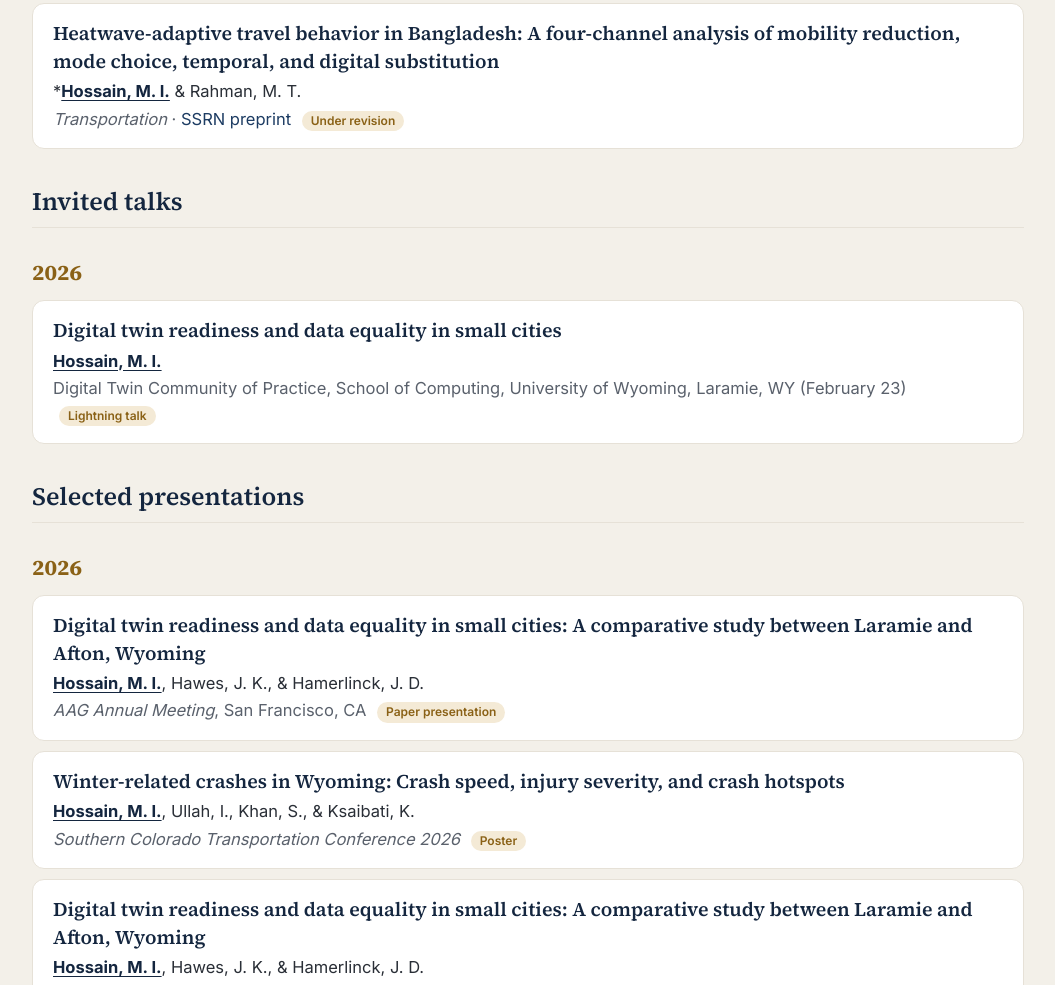
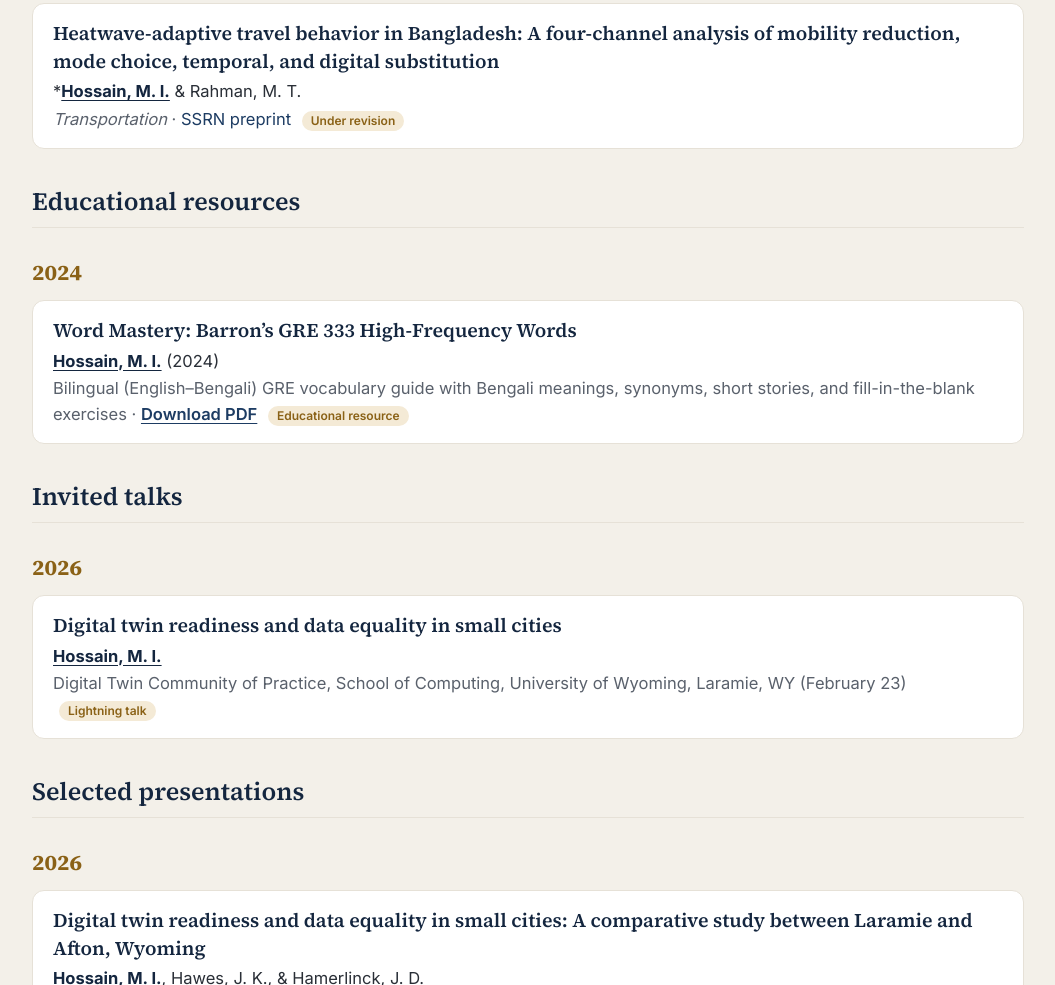
Before and after one commit to IsmailTimes/ismailtimes.github.io, a plain HTML site: page index.html in a window 1280 px wide. Shown: the part 4418-5403 px from the top of the page, without its empty margins (112-1167 px from the left). Drawn offline with Linux system fonts and the light colour scheme.

Commit message:
Add files via upload

```diff
--- a/index.html
+++ b/index.html
@@ -352,6 +352,12 @@ a.pub-title { color: var(--navy); }
 			<li><span class="pub-title">Heatwave-adaptive travel behavior in Bangladesh: A four-channel analysis of mobility reduction, mode choice, temporal, and digital substitution</span><span class="authors">*<strong class="me">Hossain, M. I.</strong> &amp; Rahman, M. T.</span><span class="venue"><em>Transportation</em> &middot; <a href="https://dx.doi.org/10.2139/ssrn.5056614" target="_blank" rel="noopener">SSRN preprint</a> <span class="status">Under revision</span></span></li>
 		</ul>
 
+		<h3 class="sub">Educational resources</h3>
+		<h4 class="year">2024</h4>
+		<ul class="pubs">
+			<li><span class="pub-title">Word Mastery: Barron&rsquo;s GRE 333 High-Frequency Words</span><span class="authors"><strong class="me">Hossain, M. I.</strong> (2024)</span><span class="venue">Bilingual (English&ndash;Bengali) GRE vocabulary guide with Bengali meanings, synonyms, short stories, and fill-in-the-blank exercises &middot; <a class="inline-link" href="333-merged.pdf" target="_blank" rel="noopener">Download PDF</a> <span class="status">Educational resource</span></span></li>
+		</ul>
+
 		<h3 class="sub">Invited talks</h3>
 		<h4 class="year">2026</h4>
 		<ul class="pubs">
```
Also changed, not shown: 1 other file.
